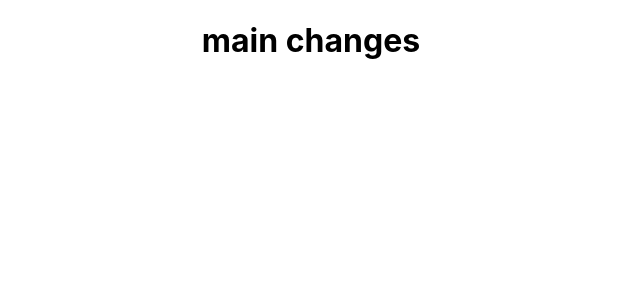
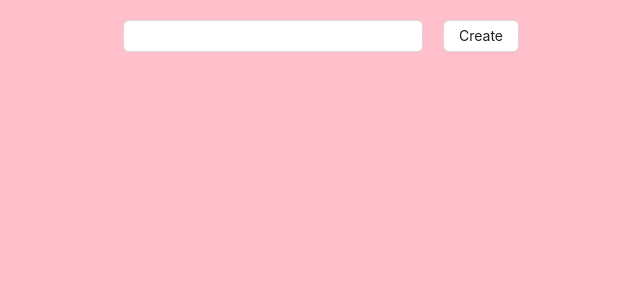
Before and after one commit to isPeang/todolist, a React (Create React App) app: page / in a window 1280 px wide. Shown: the top 300 px of the page, without its empty margins (329-969 px from the left). Built offline with nearby package versions, Linux system fonts and the light colour scheme.

Commit message:
todo component again

```diff
--- a/package.json
+++ b/package.json
@@ -6,6 +6,7 @@
     "@testing-library/jest-dom": "^5.17.0",
     "@testing-library/react": "^13.4.0",
     "@testing-library/user-event": "^13.5.0",
+    "antd": "^5.15.4",
     "react": "^18.2.0",
     "react-dom": "^18.2.0",
     "react-scripts": "5.0.1",
@@ -34,5 +35,8 @@
       "last 1 firefox version",
       "last 1 safari version"
     ]
+  },
+  "devDependencies": {
+    "tailwindcss": "^3.4.3"
   }
 }
--- a/src/App.js
+++ b/src/App.js
@@ -1,11 +1,10 @@
 import logo from './logo.svg';
 import './App.css';
+import TOdoPage from './todolistComponent/TodoPage';
 
 function App() {
   return (
-    <div className="App">
-      <h1>main changes </h1>
-    </div>
+    <TOdoPage />
   );
 }
 
--- a/src/index.css
+++ b/src/index.css
@@ -1,3 +1,7 @@
+@tailwind base;
+@tailwind components;
+@tailwind utilities;
+
 body {
   margin: 0;
   font-family: -apple-system, BlinkMacSystemFont, 'Segoe UI', 'Roboto', 'Oxygen',
--- /dev/null
+++ b/src/todolistComponent/InputComponent.js
@@ -0,0 +1,16 @@
+import { Button, Input } from "antd";
+
+const InputComponent = ({value, onChange, onCreate}) => {
+    return (
+        <>
+        <h1></h1>
+           <Input
+           value={value}
+           onChange={onChange}
+           style={{width:'300px', margin:'20px'}}/>
+           <Button onClick={onCreate} >Create</Button>
+        </>
+    );
+};
+
+export default InputComponent;
--- /dev/null
+++ b/src/todolistComponent/ListComponent.js
@@ -0,0 +1,17 @@
+import { Button } from "antd";
+
+const ListComponent = ({ list, onRemove, onEdit }) => {
+    return (
+        <>
+            {list.map((list, index) =>
+                <p key={index}>
+                    {list} {' '}
+                    <Button onClick={() => onEdit(index)}>Edit</Button>{' '}
+                    <Button onClick={() => onRemove(index)}>Delete</Button>
+                </p>
+            )}
+        </>
+    );
+};
+
+export default ListComponent;
--- /dev/null
+++ b/src/todolistComponent/TodoPage.js
@@ -0,0 +1,45 @@
+import { useState } from "react";
+import InputComponent from "./InputComponent";
+import ListComponent from "./ListComponent";
+
+
+const TOdoPage = () => {
+    const [todo, setTodo] = useState();
+    const [list, setList] = useState([]);
+    const [edit, setEdit] = useState();
+
+    const onCreate = () => {
+        if (edit != null) {
+            const newList = list.map((list, index) => {
+                if(index == edit) return todo;
+                return list;
+            })
+            setList(newList);
+            setEdit(null);
+        } else {
+            setList([...list, todo])
+            console.log('รายการ', list)
+            setTodo('')
+        }
+    }
+
+    const onRemove = (index) => {
+        const remove = list.filter((_, i) => i !== index);
+        setList(remove);
+    }
+
+    const onEdit = (index) => {
+        const indexEdit = list.find((_, i) => i === index)
+        setTodo(indexEdit); //แสดงค่าที่ต้องการแก้ไขในกล่อง input
+        setEdit(index); //เก็บ index ที่จะแก้ไขไปใช้งานต่อ
+    }
+
+    return (
+        <div style={{width:'100vw', height:'100vh', backgroundColor:'pink', textAlign:'center'}}>
+            <InputComponent value={todo} onChange={e => setTodo(e.target.value)} onCreate={onCreate} />
+            <ListComponent list={list} onRemove={onRemove} onEdit={onEdit} />
+        </div>
+    );
+};
+
+export default TOdoPage;
--- /dev/null
+++ b/tailwind.config.js
@@ -0,0 +1,8 @@
+/** @type {import('tailwindcss').Config} */
+module.exports = {
+  content: ["./src/**/*.{html,js}"],
+  theme: {
+    extend: {},
+  },
+  plugins: [],
+}
```
Also changed, not shown: 1 other file (tests, documents, lock files or other folders).
